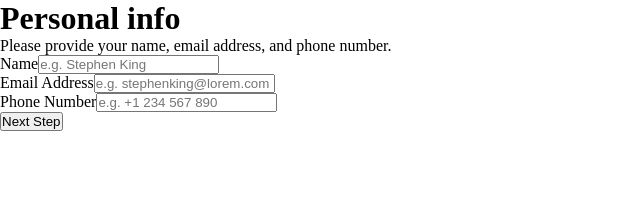
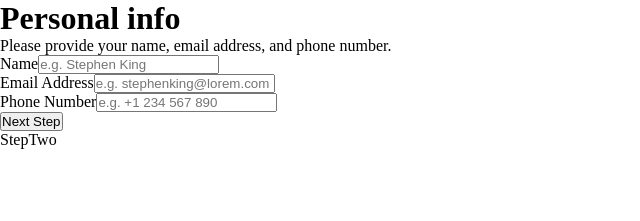
Before and after one commit to Heph-zibah/multi-step-form, a React (Create React App) app: page / in a window 1280 px wide. Shown: the top 221 px of the page, without its empty margins (0-640 px from the left). Built offline with nearby package versions, Linux system fonts and the light colour scheme; the HTML template or start-up script is replaced by a standard one.

Commit message:
added step two file path

```diff
--- a/src/App.js
+++ b/src/App.js
@@ -1,10 +1,12 @@
 import React from "react";
 import StepOne from "./components/StepOne";
+import StepTwo from "./components/StepTwo";
 
 function App() {
   return (
     <div className="">
       <StepOne/>
+      <StepTwo/>
     </div>
   );
 }
```
